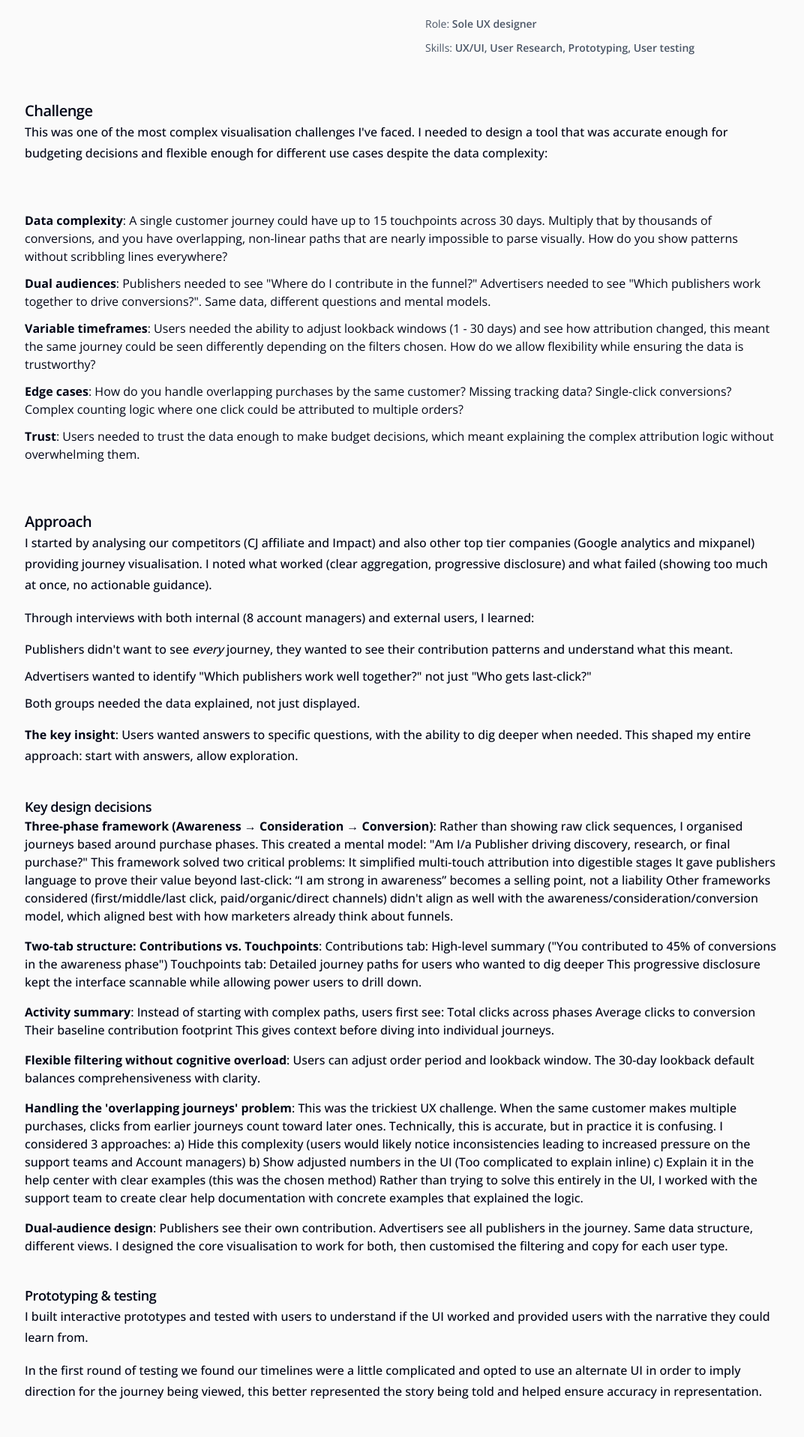
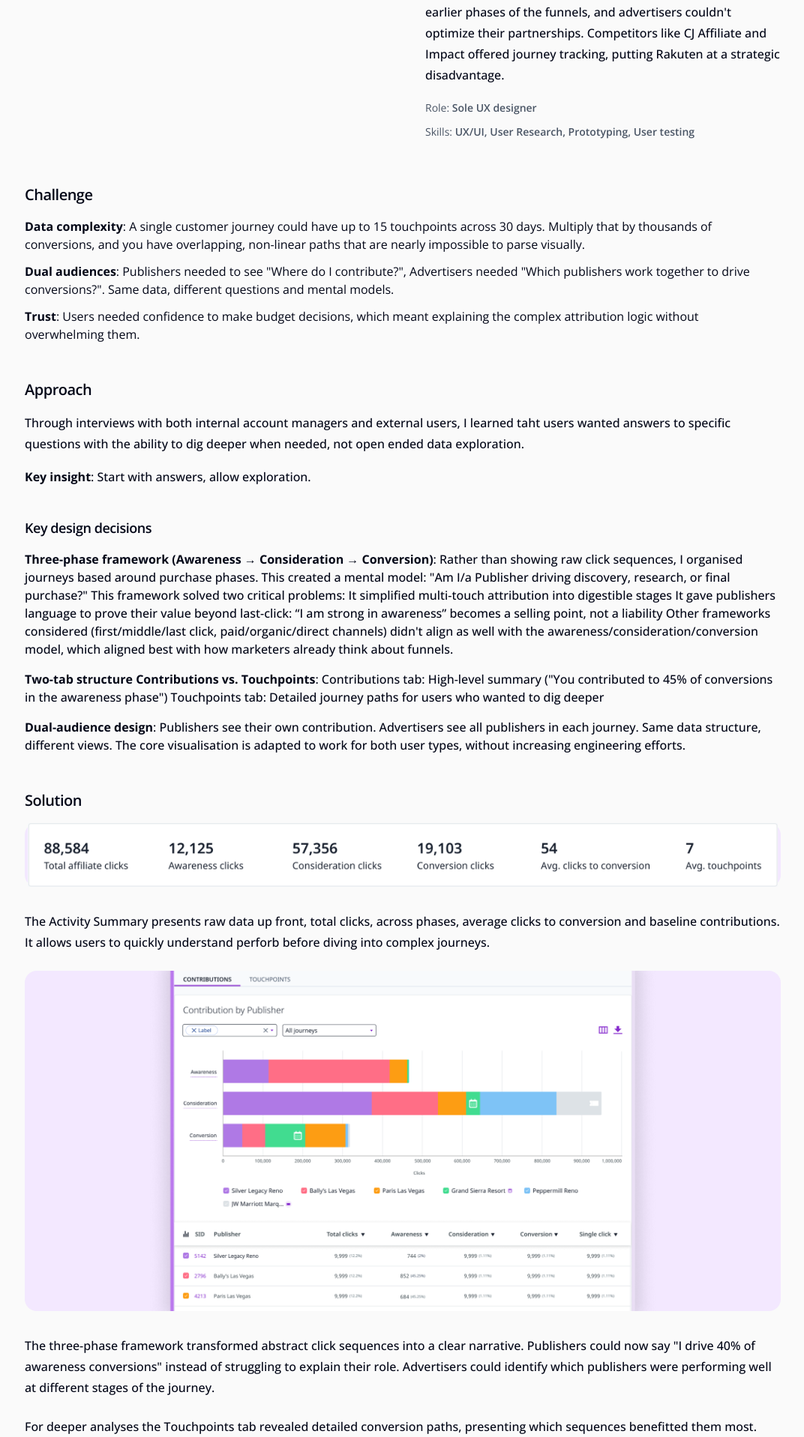
Before and after one commit to tomatronic/portfolio2024, a Next.js app: page /casestudy/ACJ in a window 1280 px wide. Shown: the part 880-2797 px from the top of the page at 75% size, without its empty margins (103-1175 px from the left). Built offline with nearby package versions, Linux system fonts and the light colour scheme.

Commit message:
ACJ case study pushed live for now

```diff
--- a/src/app/about/page.js
+++ b/src/app/about/page.js
@@ -35,7 +35,7 @@ export default function About() {
                                         </div>
                                         <h2 className="text-xl font-semibold tracking-tight">Outside work</h2>
                                         <div className="mb-16 space-y-6 text-base leading-8 text-slate-700 md:text-lg md:leading-9">
-                                            <p>I recharge in nature, whether that is taking it slow nad steady or running. Or you can find me planning the next adventure with my partner. The best design ideas come when I'm not staring at a screen.</p>
+                                            <p>I recharge in nature, whether that is taking it slow and steady or running. Or you can find me planning the next adventure with my partner. The best design ideas come when I'm not staring at a screen.</p>
                                         </div>
                                     </div>
                                 </div>
--- a/src/app/casestudy/ACJ/page.js
+++ b/src/app/casestudy/ACJ/page.js
@@ -26,8 +26,8 @@ function Prompt() {
                                 <h1><span className="text-gray-600 ">Affiliate Conversion Journey</span> — Multi-Touch Attribution for Affiliate</h1>
                             </div>
                             <div className="md:col-span-2">
-                                <p className="text-base font-medium">Rakuten Advertising supports multi-touch attribution across complex affiliate journeys. However, publishers and advertisers struggled to interpret that data in a way that meaningfully informed <b>budgeting, partner strategy, and performance conversations.</b></p>
-                                <p className="text-base font-medium">Multi-touch data existed — but it wasn’t helping users answer the questions they actually cared about.</p>
+                                <p className="text-base font-medium">Publishers and advertisers on Rakuten's affiliate network needed to understand their contribution to sales beyond last-click attribution. When a customer discovers a product through Publisher A's blog, researches it via Publisher B's review site, then purchases after clicking Publisher C's discount link, who deserves credit?</p>
+                                <p className="text-base font-medium">Without this visibility, publishers couldn't prove their value in earlier phases of the funnels, and advertisers couldn't optimize their partnerships. Competitors like CJ Affiliate and Impact offered journey tracking, putting Rakuten at a strategic disadvantage.</p>
 
                                 <div className="text-gray-600 space-y-1">
                                     <p className="text-sm"><span className="font-normal">Role:</span> <span className="font-semibold">Sole UX designer</span></p>
@@ -38,25 +38,17 @@ function Prompt() {
 
                         <div className="grid auto-rows-auto grid-cols-1 gap-5 md:grid-cols-4 md:gap-10">
                             <div className="col-span-4 pb-10">
-                                <h2 className="text-xl font-semibold tracking-tight">Challenge</h2>
-                                <p className="mb-16 text-base font-medium">This was one of the most complex visualisation challenges I've faced. I needed to design a tool that was accurate enough for budgeting decisions and flexible enough for different use cases despite the data complexity:</p>
+                                <h2 className="text-xl font-semibold tracking-tight pb-4">Challenge</h2>
                                 <ul className="space-y-3">
-                                    <li><b>Data complexity</b>: A single customer journey could have up to 15 touchpoints across 30 days. Multiply that by thousands of conversions, and you have overlapping, non-linear paths that are nearly impossible to parse visually. How do you show patterns without scribbling lines everywhere?</li>
-                                    <li><b>Dual audiences</b>: Publishers needed to see "Where do I contribute in the funnel?" Advertisers needed to see "Which publishers work together to drive conversions?". Same data, different questions and mental models.</li>
-                                    <li><b>Variable timeframes</b>: Users needed the ability to adjust lookback windows (1 - 30 days) and see how attribution changed, this meant the same journey could be seen differently depending on the filters chosen. How do we allow flexibility while ensuring the data is trustworthy?</li>
-                                    <li><b>Edge cases</b>: How do you handle overlapping purchases by the same customer? Missing tracking data? Single-click conversions? Complex counting logic where one click could be attributed to multiple orders?</li>
-                                    <li><b>Trust</b>: Users needed to trust the data enough to make budget decisions, which meant explaining the complex attribution logic without overwhelming them.</li>
+                                    <li><b>Data complexity</b>: A single customer journey could have up to 15 touchpoints across 30 days. Multiply that by thousands of conversions, and you have overlapping, non-linear paths that are nearly impossible to parse visually.</li>
+                                    <li><b>Dual audiences</b>: Publishers needed to see "Where do I contribute?", Advertisers needed "Which publishers work together to drive conversions?". Same data, different questions and mental models.</li>
+                                    <li><b>Trust</b>: Users needed confidence to make budget decisions, which meant explaining the complex attribution logic without overwhelming them.</li>
                                 </ul>
-                                <h2 className="pt-16 text-xl font-semibold tracking-tight">Approach</h2>
-                                <p className="text-base font-medium">I started by analysing our competitors (CJ affiliate and Impact) and also other top tier companies (Google analytics and mixpanel) providing journey visualisation. I noted what worked (clear aggregation, progressive disclosure) and what failed (showing too much at once, no actionable guidance).</p>
-                                <p className="text-base font-medium">Through interviews with both internal (8 account managers) and external users, I learned:</p>
-                                <ul className="space-y-3 text-base font-medium pb-4">
-                                    <li>Publishers didn't want to see <i>every</i> journey, they wanted to see their contribution patterns and understand what this meant.</li>
-                                    <li>Advertisers wanted to identify "Which publishers work well together?" not just "Who gets last-click?"</li>
-                                    <li>Both groups needed the data explained, not just displayed.</li>
-                                </ul>
-                                <p className="text-base font-medium"><b>The key insight</b>: Users wanted answers to specific questions, with the ability to dig deeper when needed. This shaped my entire approach: start with answers, allow exploration.</p>
-                                <h3 className="pt-6 text-lg font-semibold tracking-tight">Key design decisions</h3>
+                                <h2 className="pt-12 text-xl font-semibold tracking-tight pb-4">Approach</h2>
+                                <p className="text-base font-medium">Through interviews with both internal account managers and external users, I learned taht users wanted answers to specific questions with the ability to dig deeper when needed, not open ended data exploration.</p>
+
+                                <p className="text-base font-medium"><b>Key insight</b>: Start with answers, allow exploration.</p>
+                                <h3 className="pt-6 text-lg font-semibold tracking-tight pb-4">Key design decisions</h3>
                                 <ul className="space-y-4 text-base font-medium">
                                     <li><b>Three-phase framework (Awareness → Consideration → Conversion)</b>: Rather than showing raw click sequences, I organised journeys based around purchase phases. This created a mental model: "Am I/a Publisher driving discovery, research, or final purchase?"
                                         This framework solved two critical problems:
@@ -64,66 +56,43 @@ function Prompt() {
                                         It gave publishers language to prove their value beyond last-click: “I am strong in awareness” becomes a selling point, not a liability
                                         Other frameworks considered (first/middle/last click, paid/organic/direct channels) didn't align as well with the awareness/consideration/conversion model, which aligned best with how marketers already think about funnels.
                                     </li>
-                                    <li><b>Two-tab structure: Contributions vs. Touchpoints</b>: Contributions tab: High-level summary ("You contributed to 45% of conversions in the awareness phase")
+                                    <li><b>Two-tab structure Contributions vs. Touchpoints</b>: Contributions tab: High-level summary ("You contributed to 45% of conversions in the awareness phase")
                                         Touchpoints tab: Detailed journey paths for users who wanted to dig deeper
-                                        This progressive disclosure kept the interface scannable while allowing power users to drill down.
                                     </li>
-                                    <li><b>Activity summary</b>: Instead of starting with complex paths, users first see:
-                                        Total clicks across phases
-                                        Average clicks to conversion
-                                        Their baseline contribution footprint
-                                        This gives context before diving into individual journeys.
-                                    </li>
-                                    <li><b>Flexible filtering without cognitive overload</b>: Users can adjust order period and lookback window. The 30-day lookback default balances comprehensiveness with clarity.</li>
-                                    <li><b>Handling the 'overlapping journeys' problem</b>: This was the trickiest UX challenge. When the same customer makes multiple purchases, clicks from earlier journeys count toward later ones. Technically, this is accurate, but in practice it is confusing.
-
-                                        I considered 3 approaches:
-                                        a) Hide this complexity (users would likely notice inconsistencies leading to increased pressure on the support teams and Account managers)
-                                        b) Show adjusted numbers in the UI (Too complicated to explain inline)
-                                        c) Explain it in the help center with clear examples (this was the chosen method)
-                                        Rather than trying to solve this entirely in the UI, I worked with the support team to create clear help documentation with concrete examples that explained the logic.
-                                    </li>
-                                    <li><b>Dual-audience design</b>: Publishers see their own contribution. Advertisers see all publishers in the journey. Same data structure, different views. I designed the core visualisation to work for both, then customised the filtering and copy for each user type.</li>
+                                    <li><b>Dual-audience design</b>: Publishers see their own contribution. Advertisers see all publishers in each journey. Same data structure, different views. The core visualisation is adapted to work for both user types, without increasing engineering efforts.</li>
                                 </ul>
-                                <h3 className="pt-10 text-lg font-semibold tracking-tight">Prototyping & testing</h3>
-                                <p className="text-base font-medium">I built interactive prototypes and tested with users to understand if the UI worked and provided users with the narrative they could learn from.</p>
-                                <p className="text-base font-medium">In the first round of testing we found our timelines were a little complicated and opted to use an alternate UI in order to imply direction for the journey being viewed, this better represented the story being told and helped ensure accuracy in representation.</p>
-
-                                <h2 className="pt-16 text-xl font-semibold tracking-tight">Solution</h2>
-                                <p className="text-base font-medium">The final solution used progressive disclosure to help guide users from high level insights to more detailed exploration. A three phased framework helped make attribution data much more digestible.</p>
+                                <h2 className="pt-12 text-xl font-semibold tracking-tight pb-4">Solution</h2>
                                 <div className="space-y-6 text-base font-medium">
-                                <div className="flex flex-row flex-wrap place-content-center content-center bg-purple-100 rounded-2xl mb-10">
+                                <div className="flex flex-row flex-wrap place-content-center content-center bg-purple-100 rounded-2xl mb-8">
                                         <Image src="/ACJ-activity-summary.png" width={1000} height={774} alt="Users first see an activity summary with total clicks across phases, average clicks to conversion, and their baseline contribution footprint—providing context before diving into detailed journeys." />
                                     </div>
-                                    <p><b>Activity summary</b>: Raw data can be daunting, by presenting key metrics that quickly answer questions like "How am I performing across the funnel" we help a user quickly understand how their account is doing.</p>
-                                    <div className="flex flex-row flex-wrap place-content-center content-center bg-purple-100 rounded-2xl mb-10">
+                                    <p>The Activity Summary presents raw data up front, total clicks, across phases, average clicks to conversion and baseline contributions. It allows users to quickly understand perforb before diving into complex journeys.</p>
+                                    <div className="flex flex-row flex-wrap place-content-center content-center bg-purple-100 rounded-2xl mb-8">
                                         <Image src="/ACJ-contributions.png" width={1000} height={774} alt="The Contributions tab breaks down publisher involvement across awareness, consideration, and conversion phases—giving users clear language to discuss their value beyond last-click attribution." />
                                     </div>
-                                    <p><b>Contributions tab</b>: The three-phase framework (Awareness → Consideration → Conversion) transformed abstract click sequences into a clear narrative. Publishers could now say "I drive 40% of awareness conversions" instead of struggling to explain their role. Advertisers could identify which publishers were performing well at different stages of the journey.</p>
-                                    <p><b>Touchpoints tab</b>: Our users could explore journeys in more detail, really understanding which touchpoint sequences benefitted them most.</p>
-                                    <div className="flex flex-row flex-wrap place-content-center content-center bg-purple-100 rounded-2xl mb-10">
+                                    <p>The three-phase framework transformed abstract click sequences into a clear narrative. Publishers could now say "I drive 40% of awareness conversions" instead of struggling to explain their role. Advertisers could identify which publishers were performing well at different stages of the journey.</p>
+                                    <p>For deeper analyses the Touchpoints tab revealed detailed conversion paths, presenting which sequences benefitted them most.</p>
+                                    <div className="flex flex-row flex-wrap place-content-center content-center bg-purple-100 rounded-2xl mb-8">
                                         <Image src="/ACJ-filter-selected.png" width={1000} height={774} alt="Users could adjust order period and lookback window to see how attribution changed—with smart defaults (30-day lookback, month-to-date) and inline helper text preventing confusion." />
                                     </div>
-                                    <p><b>Filtering</b>: The filtering system gave users control over their view while preventing cognitive overload. A 7-day lookback showed recent, tight attribution, a 30-day lookback captured longer consideration cycles. Users could experiment with different windows to understand how attribution timing affected their contribution numbers.</p>
-                                    <div className="flex flex-row flex-wrap place-content-center content-center bg-purple-100 rounded-2xl mb-10">
+                                    <p>The default filters prevented cognitive overload while still giving users control. As users updated filter choices the report updates seamlessly.</p>
+                                    <div className="flex flex-row flex-wrap place-content-center content-center bg-purple-100 rounded-2xl mb-8">
                             <Image src="/ACJ-comparison.png" width={1600} height={927} alt="Small mock of end product" />
                         </div>
                                     <p><b>Dual-audience view</b>: Rather than building two separate tools, one core visualization adapted based on user type. Publishers filtered by their own SIDs and saw "you" language. Advertisers filtered by campaign or publisher group and saw top contributors. Same data structure, different views, serving both audiences without doubling engineering effort.</p>
                                 </div>
-                                <div className="max-w-full py-5">
-                                    <h2 className="text-xl font-semibold tracking-tight text-gray-700">Outcome</h2>
+                                <div className="max-w-full">
+                                    <h2 className="text-xl font-semibold tracking-tight text-gray-700 pb-4">Outcome</h2>
                                     <div className="space-y-4 text-base font-medium text-gray-700">
-                                        <p><b>Development & launch:</b> 8-month development from concept to production (October 2022 - June 2023)
-                                            - Sole designer on a cross-functional team (PM, project manager, developers, QA)
-                                            - Launched to all eligible publishers and advertisers in June 2023</p>
-                                        <p><b>Adoption & usage:</b>- Averages 35 daily active users exploring multi-touch attribution data
-                                            - Available to 100% of publishers and advertisers on the Rakuten platform
-                                            - Feature became a standard part of the platform's analytics offering</p>
-                                        <p><b>Business impact:</b> - Used in sales pitches to prospective advertisers as a key differentiator
-                                            - Helped Rakuten compete with networks like Impact and CJ Affiliate that offered similar journey tracking
-                                            - Addressed a critical competitive gap identified by the sales team</p>
+                                        <p> &bull; 8-month development from concept to production (October 2022 - June 2023) <br/>
+                                            &bull; Sole designer on a cross-functional team<br/>
+                                            &bull; Launched to all eligible publishers and advertisers</p>
+                                        <p><b>Impact</b><br />
+                                            &bull; 35 daily active users exploring multi-touch attribution<br/>
+                                            &bull; Used in sales pitches as a key differentiator against competitors<br/>
+                                            &bull; Became standard part of the platform's analytics offering</p>
                                         <div>
-                                            <p><b>What this enabled for publishers:</b></p>
+                                            <p><b>What this enabled</b></p>
                                             <ul className="list-disc list-inside space-y-1">
                                                 <li>Proved value beyond last-click (e.g., “I drive 40% of awareness-phase conversions”).</li>
                                                 <li>Created new sales narratives when pitching to advertisers.</li>
@@ -138,13 +107,12 @@ function Prompt() {
                                                 <li>More informed budget allocation decisions across awareness, consideration, and conversion</li>
                                             </ul>
                                         </div>
-                                        <p><b>What surprised me:</b> Users engaged more with the Contributions tab (high-level summary) than the Touchpoints tab (detailed journey paths). They wanted answers to specific questions, “Am I valuable in awareness?” or “Which publishers work well together?”, more than open-ended data exploration. This reinforced that data visualisation guides users toward specific insights rather than overwhelming them with raw information.</p>
+                                        <p>Users engaged more with high-level summaries detailed paths. They wanted answers to specific questionsor not open-ended data exploration. This reinforced thateffective data visualisation guides users toward specific insights rather than overwhelming them with raw information.</p>
                                     </div>
                                 </div>
-                                <h2 className="pt-16 text-xl font-semibold tracking-tight">What I learned</h2>
-                                <p className="text-base font-medium">Complex data visualization isn't about showing everything, it's about progressive disclosure and guiding users from high-level insights to detailed narrative.</p>
-                                <p className="text-base font-medium">The dual-audience challenge also taught me that the same underlying data can serve different user needs with thoughtful filtering and presentation. This applies to any consumer product with power users and casual users, designing flexibility without sacrificing simplicity.</p>
-                                <p className="text-base font-medium">Finally, this project reinforced that trust comes from transparency, not simplification. Users were willing to engage with complexity when the logic was clearly explained. This transparency builds confidence in the data and insights being shown.</p>
+                                <h2 className="pt-12 text-xl font-semibold tracking-tight pb-4">What I learned</h2>
+                                <p className="text-base font-medium">Complex data visualization isn't about showing everything, it's about progressive disclosure. The dual-audience challenge taught me that the same data can serve different needs with thoughtful filtering and presentation.</p>
+                                <p className="text-base font-medium">This project reinforced that trust comes from transparency, not simplification. Users were willing to engage with complexity when the logic was clearly explained, building confidence in the data and insights being shown.</p>
                                 <br /><br /><br />
                                 <Link href="/" className="self-start">
                                     <button className="rounded-xl border border-gray-400 bg-white/95 px-8 py-4 text-base font-medium text-gray-600 shadow-md transition-all hover:bg-white/75 hover:shadow-lg" type="button">
```
Also changed, not shown: src/app/components/casestudyShowcase.js (+69 -20 lines), src/app/components/examples.js (+48 -59 lines).
